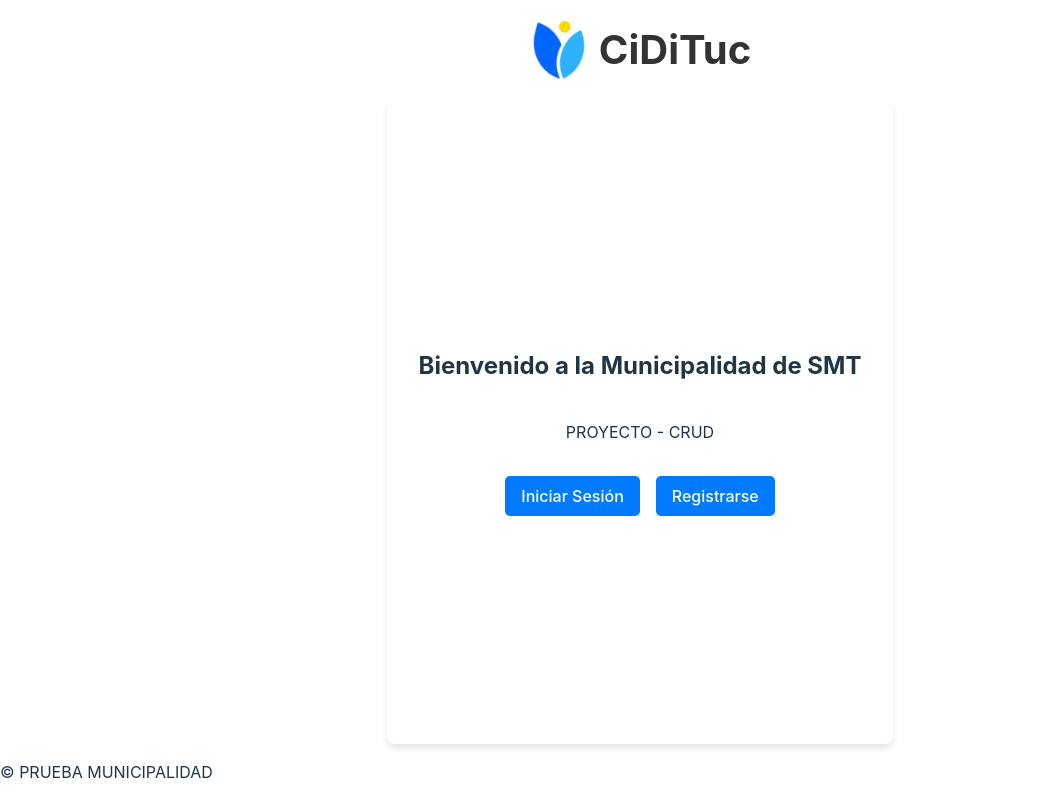
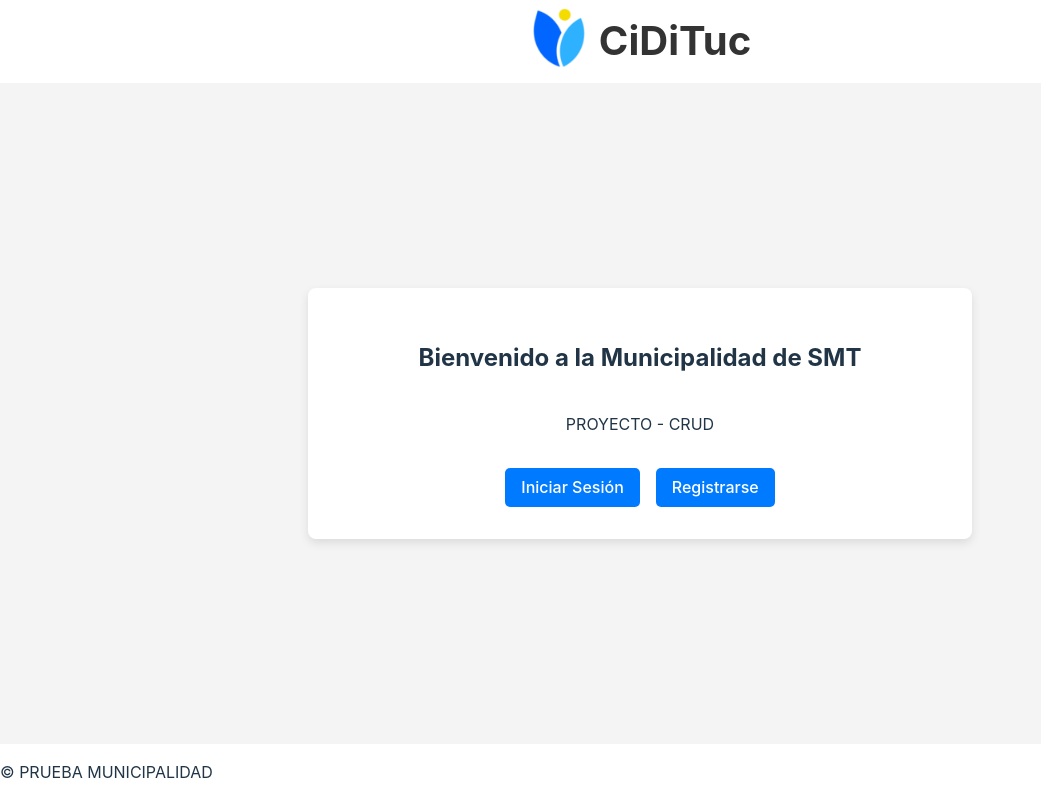
Before and after one commit to EnriqueMartinez26/CRUD-MUNICIPALIDAD, a React (Vite) app in the folder CRUD-ui/: page / in a window 1280 px wide. Shown: the whole page, without its empty margins (0-1041 px from the left). Built offline with nearby package versions, Linux system fonts and the light colour scheme.

Commit message:
updated-header/home/login

```diff
--- a/CRUD-ui/src/components/header.jsx
+++ b/CRUD-ui/src/components/header.jsx
@@ -1,7 +1,11 @@
-import LOGO from '../images/LOGO.png'
+import { Link } from 'react-router-dom';
+import LOGO from '../images/LOGO.png';
+
 const Header = () => (
     <header style={styles.header}>
-      <img src={LOGO} style={styles.image} />
+      <Link to="/">
+        <img src={LOGO} alt="Logo" style={styles.image} />
+      </Link>
       <h1 style={styles.h1}>CiDiTuc</h1>
     </header>
 );
@@ -25,6 +29,7 @@ const Header = () => (
   image: {
     marginRight: '10px',
     height: '60px',
+    cursor: 'pointer',
   },
 };
 
--- a/CRUD-ui/src/pages/home.jsx
+++ b/CRUD-ui/src/pages/home.jsx
@@ -1,7 +1,8 @@
 import { Link } from 'react-router-dom';
 
 const Home = () => (
-  <main>
+  <div style={styles.page}>  {/* Fondo de la página */}
+    <main style={styles.main}>
       <h2>Bienvenido a la Municipalidad de SMT</h2>
       <p>PROYECTO - CRUD</p>
       <div style={styles.buttons}>
@@ -13,9 +14,26 @@ const Home = () => (
         </Link>
       </div>
     </main>
+  </div>
 );
 
 const styles = {
+  page: {
+    backgroundColor: '#f4f4f4',  // Fondo de la página
+    height: '100vh',             // Ocupa toda la altura de la ventana
+    display: 'flex',
+    justifyContent: 'center',
+    alignItems: 'center',
+  },
+  main: {
+    backgroundColor: '#ffffff',  // Fondo del contenedor principal
+    padding: '2rem',
+    borderRadius: '8px',
+    boxShadow: '0 4px 10px rgba(0, 0, 0, 0.1)',
+    textAlign: 'center',
+    maxWidth: '600px',
+    width: '90%',
+  },
   h2: {
     color: '#000000',
     marginBottom: '0.5em',
--- a/CRUD-ui/src/pages/login.jsx
+++ b/CRUD-ui/src/pages/login.jsx
@@ -1,4 +1,6 @@
 import { useState } from "react";
+import { Link } from "react-router-dom";
+
 const Login = () => {
   const [email, setEmail] = useState('');
   const [password, setPassword] = useState('');
@@ -20,6 +22,7 @@ const Login = () => {
       <form onSubmit={handleSubmit} style={styles.form}>
         <h2 style={styles.h2}>Iniciar sesión</h2>
         {error && <p style={styles.error}>{error}</p>}
+
         <div style={styles.inputGroup}>
           <label htmlFor="email" style={styles.label}>Correo electrónico</label>
           <input
@@ -31,6 +34,7 @@ const Login = () => {
             required
           />
         </div>
+
         <div style={styles.inputGroup}>
           <label htmlFor="password" style={styles.label}>Contraseña</label>
           <input
@@ -42,7 +46,17 @@ const Login = () => {
             required
           />
         </div>
+
         <button type="submit" style={styles.button}>Iniciar sesión</button>
+
+        {/* Texto y enlace para registrarse */}
+        <p style={styles.registerText}>
+          ¿No tienes una cuenta?{" "}
+          <Link to="/registro" style={styles.registerLink}>
+            Registrarse
+          </Link>
+        </p>
+
       </form>
     </div>
   );
@@ -76,7 +90,7 @@ const styles = {
   },
   label: {
     fontSize: '1em',
-        color: '#333',
+    color: '#333',
   },
   input: {
     width: '100%',
@@ -103,6 +117,16 @@ const styles = {
     fontSize: '1em',
     marginBottom: '1rem',
   },
+  registerText: {
+    marginTop: '1rem',
+    textAlign: 'center',
+    fontSize: '1em',
+    color: '#333',
+  },
+  registerLink: {
+    color: '#007bff',
+    textDecoration: 'none',
+  },
 };
 
 export default Login;
```
Lines whose indentation alone changed are shown as unchanged.
